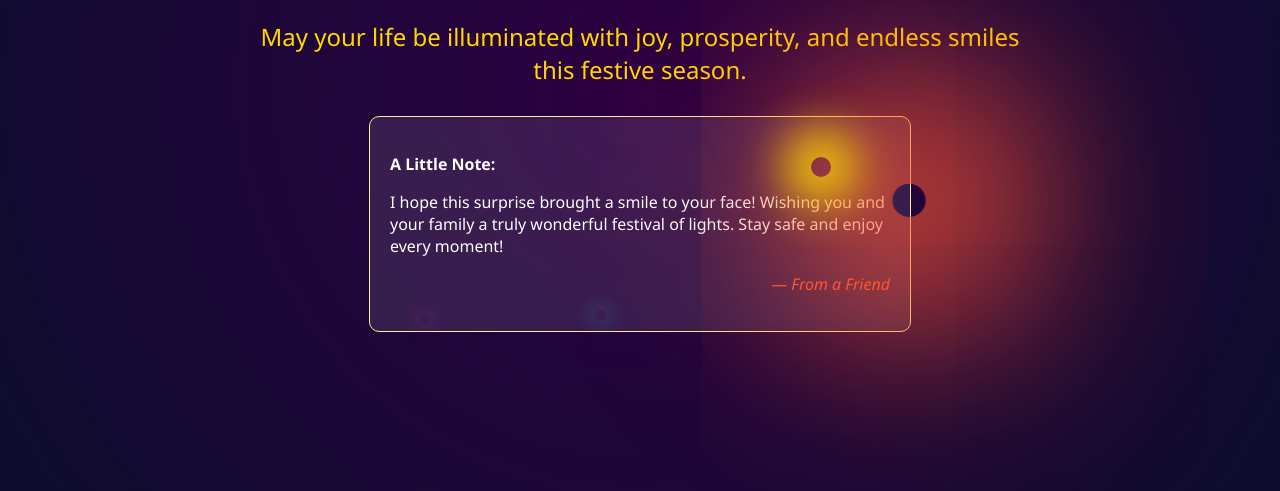
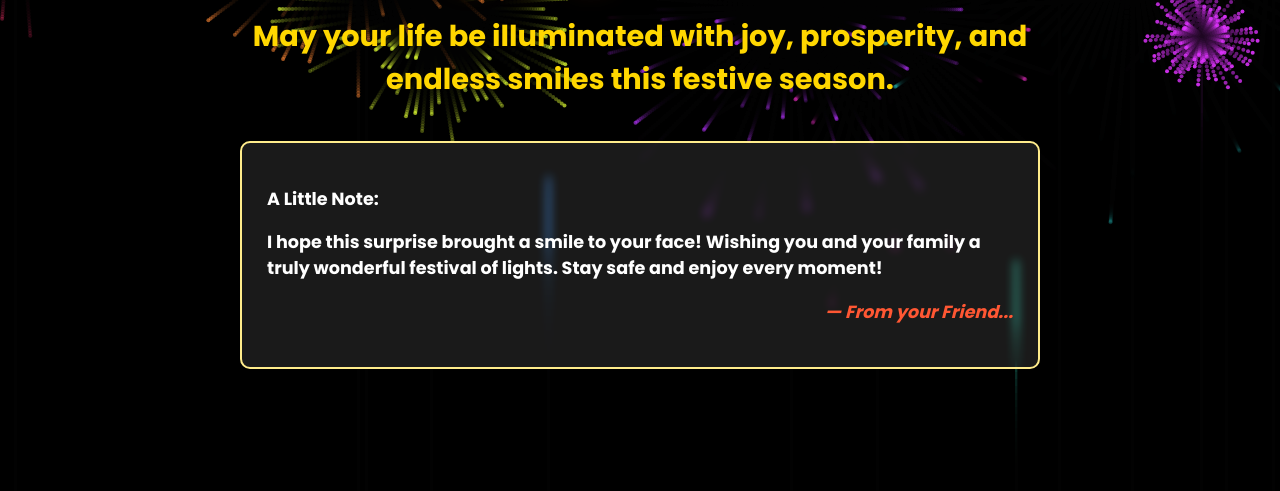
Before and after one commit to shivaansh32/diwali-wish, a plain HTML site: page fireworks.html in a window 1280 px wide. Shown: the part 309-800 px from the top of the page. Drawn offline with Linux system fonts and the light colour scheme.

Commit message:
third change

```diff
--- a/fireworks.html
+++ b/fireworks.html
@@ -3,28 +3,219 @@
 <head>
     <meta charset="UTF-8">
     <meta name="viewport" content="width=device-width, initial-scale=1.0">
-    <title>Happy Diwali!</title>
-    <link rel="stylesheet" href="style.css">
+    <title>Happy Diwali! 🎆</title>
+    <link href="https://fonts.googleapis.com/css2?family=Poppins:wght@700&display=swap" rel="stylesheet">
+    <style>
+        body {
+            margin: 0;
+            overflow: hidden;
+            background: #000; /* Dark background for canvas */
+            color: #fff;
+            font-family: 'Poppins', sans-serif;
+            display: flex;
+            justify-content: center;
+            align-items: center;
+            min-height: 100vh;
+        }
+
+        /* Canvas MUST be full screen and under the text */
+        #fireworks {
+            position: fixed;
+            top: 0;
+            left: 0;
+            width: 100%;
+            height: 100%;
+            pointer-events: none;
+            z-index: 1; /* Below the text layer */
+        }
+
+        /* Text Container MUST be centered and on top of the canvas */
+        .text-layer {
+            position: relative; /* relative to body's flex center */
+            text-align: center;
+            max-width: 800px;
+            padding: 40px;
+            z-index: 10; /* Above the canvas (z-index: 1) */
+        }
+
+        .diwali-wish {
+            font-size: 5em;
+            color: #ffec8b; /* Gold/Yellow */
+            text-shadow: 0 0 15px #ff5733, 0 0 30px #ff5733;
+            animation: pulse 2s infinite alternate;
+            margin-bottom: 0.5rem;
+        }
+
+        .diwali-subtext {
+            font-size: 1.8em;
+            color: #ffd700;
+            margin-bottom: 40px;
+        }
+
+        .note-box {
+            background-color: rgba(255, 255, 255, 0.1);
+            border: 2px solid #ffec8b;
+            padding: 25px;
+            border-radius: 10px;
+            margin: 30px auto 0;
+            text-align: left;
+            backdrop-filter: blur(5px);
+            font-size: 1.1rem;
+        }
+
+        .signature {
+            text-align: right;
+            font-style: italic;
+            margin-top: 15px;
+            color: #ff5733;
+            font-weight: bold;
+        }
+
+        @keyframes pulse {
+            0% { transform: scale(1); }
+            100% { transform: scale(1.05); }
+        }
+    </style>
 </head>
-<body class="fireworks-bg">
+<body>
+    <canvas id="fireworks"></canvas>
 
-    <div class="fireworks-container">
+    <div class="text-layer">
         <h1 class="diwali-wish">Happy Diwali!</h1>
         <p class="diwali-subtext">May your life be illuminated with joy, prosperity, and endless smiles this festive season.</p>
 
         <div class="note-box">
             <p><strong>A Little Note:</strong></p>
             <p>I hope this surprise brought a smile to your face! Wishing you and your family a truly wonderful festival of lights. Stay safe and enjoy every moment!</p>
-            <p class="signature">— From a Friend</p>
+            <p class="signature">— From your Friend...</p>
         </div>
-
-        <div class="firework large-yellow"></div>
-        <div class="firework small-red"></div>
-        <div class="firework large-blue delay-1"></div>
-        <div class="firework small-pink delay-2"></div>
-        <div class="firework large-gold delay-3"></div>
-        <div class="firework small-green delay-4"></div>
     </div>
 
+    <script>
+        const canvas = document.getElementById("fireworks");
+        const ctx = canvas.getContext("2d");
+
+        canvas.width = window.innerWidth;
+        canvas.height = window.innerHeight;
+
+        // Firework and particle logic
+        class Particle {
+          constructor(x, y, color, speed, angle, fade) {
+            this.x = x;
+            this.y = y;
+            this.color = color;
+            this.speed = speed;
+            this.angle = angle;
+            this.fade = fade;
+            this.alpha = 1;
+            this.gravity = 0.03;
+          }
+
+          update() {
+            this.speed *= 0.98;
+            this.x += Math.cos(this.angle) * this.speed;
+            this.y += Math.sin(this.angle) * this.speed + this.gravity;
+            this.alpha -= this.fade;
+          }
+
+          draw() {
+            ctx.globalAlpha = this.alpha;
+            ctx.beginPath();
+            ctx.arc(this.x, this.y, 2, 0, Math.PI * 2);
+            ctx.fillStyle = this.color;
+            ctx.fill();
+            ctx.globalAlpha = 1; // Reset alpha
+          }
+        }
+
+        class Firework {
+          constructor(x, y) {
+            this.x = x;
+            this.y = canvas.height;
+            this.targetY = y;
+            this.trail = [];
+            this.exploded = false;
+            this.color = `hsl(${Math.random() * 360}, 100%, 60%)`;
+            this.speed = 7;
+            this.particles = [];
+          }
+
+          update() {
+            if (!this.exploded) {
+              this.trail.push({ x: this.x, y: this.y });
+              if (this.trail.length > 10) this.trail.shift();
+
+              this.y -= this.speed;
+              if (this.y <= this.targetY) {
+                this.exploded = true;
+                this.explode();
+              }
+            } else {
+              this.particles.forEach(p => p.update());
+              this.particles = this.particles.filter(p => p.alpha > 0);
+            }
+          }
+
+          draw() {
+            if (!this.exploded) {
+              // Draw the firework trail
+              ctx.beginPath();
+              ctx.moveTo(this.trail[0]?.x || this.x, this.trail[0]?.y || this.y);
+              this.trail.forEach(p => ctx.lineTo(p.x, p.y));
+              ctx.strokeStyle = this.color;
+              ctx.lineWidth = 2;
+              ctx.stroke();
+            }
+            // Draw the particles
+            this.particles.forEach(p => p.draw());
+          }
+
+          explode() {
+            for (let i = 0; i < 80; i++) {
+              const angle = (Math.PI * 2 * i) / 80;
+              const speed = Math.random() * 5 + 2;
+              const fade = Math.random() * 0.015 + 0.007;
+              this.particles.push(new Particle(this.x, this.y, this.color, speed, angle, fade));
+            }
+          }
+        }
+
+        let fireworks = [];
+
+        function animate() {
+          // Add a dark overlay to fade trails
+          ctx.fillStyle = "rgba(0, 0, 0, 0.2)";
+          ctx.fillRect(0, 0, canvas.width, canvas.height);
+
+          // Randomly launch a new firework
+          if (Math.random() < 0.04) {
+            const x = Math.random() * canvas.width;
+            const y = Math.random() * canvas.height * 0.5;
+            fireworks.push(new Firework(x, y));
+          }
+
+          // Update and draw existing fireworks
+          fireworks.forEach((fw, i) => {
+            fw.update();
+            fw.draw();
+            // Remove finished fireworks
+            if (fw.exploded && fw.particles.length === 0) fireworks.splice(i, 1);
+          });
+
+          requestAnimationFrame(animate);
+        }
+
+        animate();
+
+        // Optional: trigger new firework on click
+        window.addEventListener("click", e => {
+          fireworks.push(new Firework(e.clientX, e.clientY));
+        });
+
+        window.addEventListener("resize", () => {
+          canvas.width = window.innerWidth;
+          canvas.height = window.innerHeight;
+        });
+    </script>
 </body>
 </html>
--- a/style.css
+++ b/style.css
@@ -124,7 +124,7 @@ h1 {
 .fireworks-container {
     max-width: 800px;
     padding: 40px;
-    z-index: 20;
+    z-index: 50;
     position: relative;
 }
 
```
